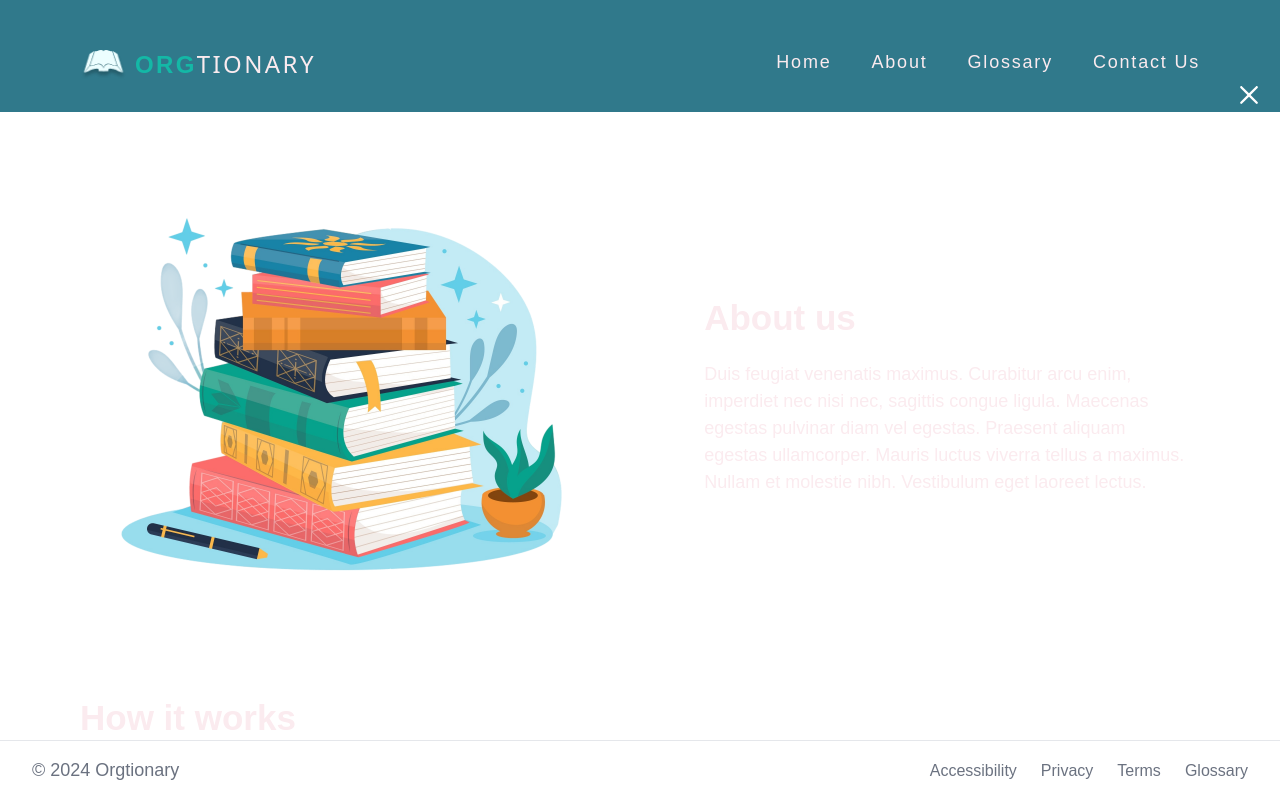
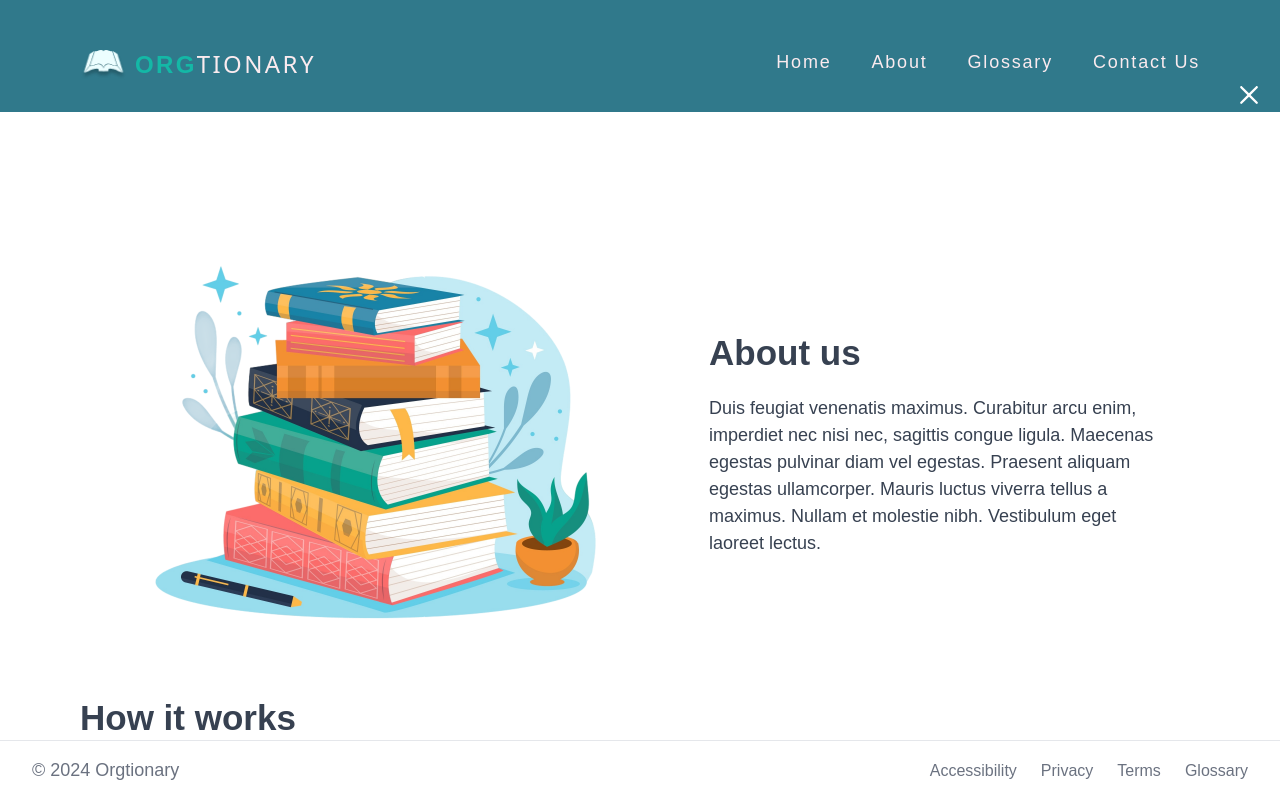
Before and after one commit to rosennabs/orgTionary, a Next.js app: page /about in a window 1280 px wide. Built offline with nearby package versions, Linux system fonts and the light colour scheme.

Commit message:
Update about us page styling

```diff
--- a/app/about/page.tsx
+++ b/app/about/page.tsx
@@ -9,7 +9,7 @@ function About() {
   const router = useRouter();
 
   return (
-    <div className="absolute w-full max-h-[100vh] inset-0 top-28 overflow-y-auto p-8 bg-white">
+    <div className="absolute w-full max-h-[100vh] inset-0 top-28 overflow-y-auto p-20 bg-white text-gray-700">
 
       <Link className="text-white text-3xl fixed top-20 right-4" href="#" onClick={(e) => {
         e.preventDefault();
@@ -26,7 +26,7 @@ function About() {
 
       </div>
 
-      <div className='m-12'>
+      <div className=''>
         <h1 className='mb-4'>How it works</h1>
         <p>Lorem ipsum dolor sit amet, consectetur adipiscing elit. Ut a urna orci. Ut laoreet, tortor pulvinar dapibus suscipit, turpis nisl interdum libero, non commodo elit ex vitae magna. Cras et bibendum justo. Integer faucibus eros quam, vel egestas erat lobortis congue. Sed accumsan odio enim, sit amet vehicula ante elementum et. Morbi ullamcorper pharetra convallis. Mauris ac ultricies nisl, vitae fermentum lacus. Pellentesque scelerisque nibh quis turpis rutrum dapibus. Duis ut finibus nibh. Maecenas mattis, massa eu ultrices tincidunt, orci magna eleifend justo, malesuada imperdiet enim elit vehicula ante. Nam et urna viverra, mollis odio sed, maximus leo. Praesent accumsan ipsum elit, fringilla interdum nunc rhoncus et.</p>
       </div>
```
